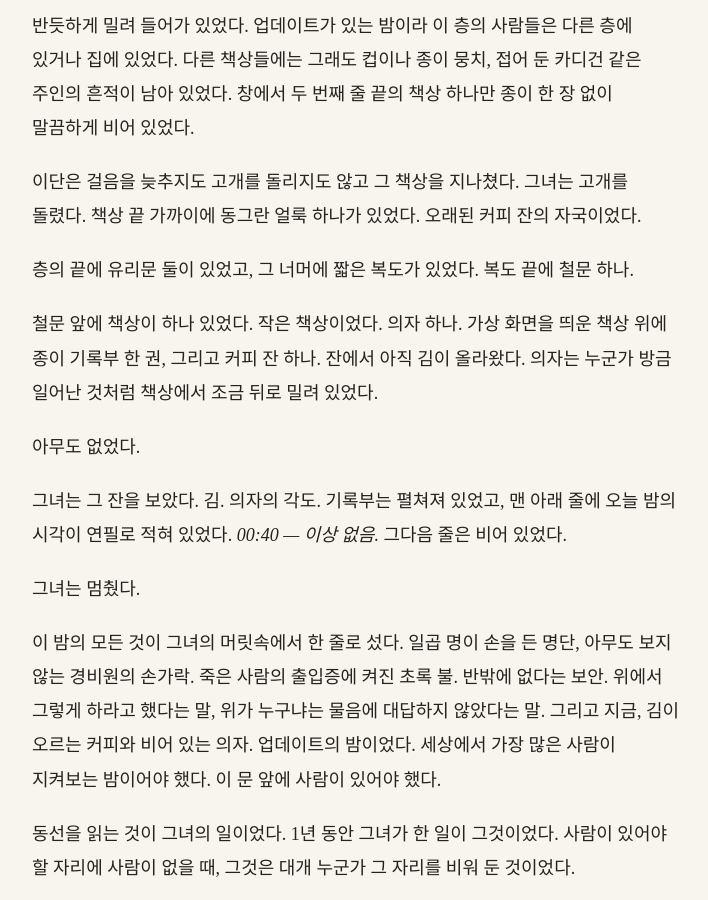
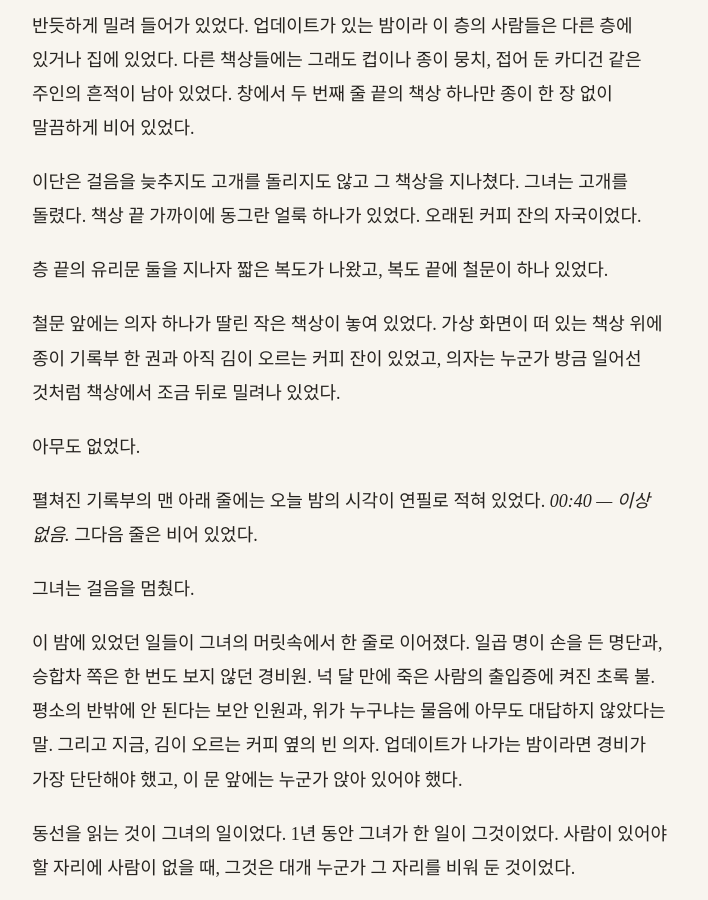
Before and after one commit to kangkkang/writer_s1_public, a Jekyll site: the page built from vol1/033.md, in a window 1280 px wide and 900 px high, scrolled down 21084 px. Shown: the whole window, without its empty margins (284-992 px from the left). Built offline with Jekyll 4.4.1, drawn with Linux system fonts in a browser that asks for light colours; our own code applies the rules of GitHub Pages for plain Markdown files.

Commit message:
Update from https://github.com/kangkkang/writer_s1/commit/881e24c4f37327317952f3355e9e69add231091d

```diff
--- a/vol1/033.md
+++ b/vol1/033.md
@@ -426,17 +426,17 @@
 
 이단은 걸음을 늦추지도 고개를 돌리지도 않고 그 책상을 지나쳤다. 그녀는 고개를 돌렸다. 책상 끝 가까이에 동그란 얼룩 하나가 있었다. 오래된 커피 잔의 자국이었다.
 
-층의 끝에 유리문 둘이 있었고, 그 너머에 짧은 복도가 있었다. 복도 끝에 철문 하나.
+층 끝의 유리문 둘을 지나자 짧은 복도가 나왔고, 복도 끝에 철문이 하나 있었다.
 
-철문 앞에 책상이 하나 있었다. 작은 책상이었다. 의자 하나. 가상 화면을 띄운 책상 위에 종이 기록부 한 권, 그리고 커피 잔 하나. 잔에서 아직 김이 올라왔다. 의자는 누군가 방금 일어난 것처럼 책상에서 조금 뒤로 밀려 있었다.
+철문 앞에는 의자 하나가 딸린 작은 책상이 놓여 있었다. 가상 화면이 떠 있는 책상 위에 종이 기록부 한 권과 아직 김이 오르는 커피 잔이 있었고, 의자는 누군가 방금 일어선 것처럼 책상에서 조금 뒤로 밀려나 있었다.
 
 아무도 없었다.
 
-그녀는 그 잔을 보았다. 김. 의자의 각도. 기록부는 펼쳐져 있었고, 맨 아래 줄에 오늘 밤의 시각이 연필로 적혀 있었다. *00:40 — 이상 없음.* 그다음 줄은 비어 있었다.
+펼쳐진 기록부의 맨 아래 줄에는 오늘 밤의 시각이 연필로 적혀 있었다. *00:40 — 이상 없음.* 그다음 줄은 비어 있었다.
 
-그녀는 멈췄다.
+그녀는 걸음을 멈췄다.
 
-이 밤의 모든 것이 그녀의 머릿속에서 한 줄로 섰다. 일곱 명이 손을 든 명단, 아무도 보지 않는 경비원의 손가락. 죽은 사람의 출입증에 켜진 초록 불. 반밖에 없다는 보안. 위에서 그렇게 하라고 했다는 말, 위가 누구냐는 물음에 대답하지 않았다는 말. 그리고 지금, 김이 오르는 커피와 비어 있는 의자. 업데이트의 밤이었다. 세상에서 가장 많은 사람이 지켜보는 밤이어야 했다. 이 문 앞에 사람이 있어야 했다.
+이 밤에 있었던 일들이 그녀의 머릿속에서 한 줄로 이어졌다. 일곱 명이 손을 든 명단과, 승합차 쪽은 한 번도 보지 않던 경비원. 넉 달 만에 죽은 사람의 출입증에 켜진 초록 불. 평소의 반밖에 안 된다는 보안 인원과, 위가 누구냐는 물음에 아무도 대답하지 않았다는 말. 그리고 지금, 김이 오르는 커피 옆의 빈 의자. 업데이트가 나가는 밤이라면 경비가 가장 단단해야 했고, 이 문 앞에는 누군가 앉아 있어야 했다.
 
 동선을 읽는 것이 그녀의 일이었다. 1년 동안 그녀가 한 일이 그것이었다. 사람이 있어야 할 자리에 사람이 없을 때, 그것은 대개 누군가 그 자리를 비워 둔 것이었다.
 
```
